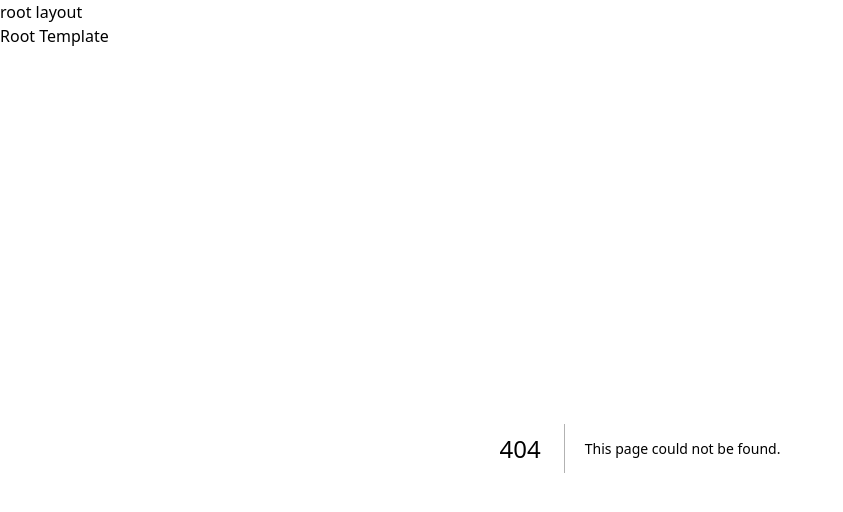
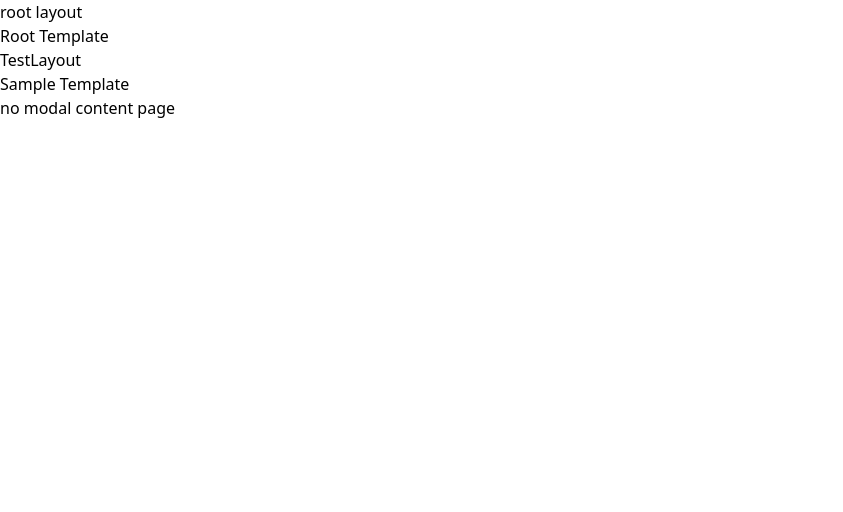
Before and after one commit to rae-han/docs-nextjs-app-dir, a Next.js app: page /sample/intercepting/content in a window 1280 px wide. Before the commit this address had no page. Shown: the top 512 px of the page, without its empty margins (0-843 px from the left). Built offline with nearby package versions, Linux system fonts and the light colour scheme.

Commit message:
intercepting routes

```diff
--- /dev/null
+++ b/src/app/sample/intercepting/@modal/content/page.tsx
@@ -0,0 +1,14 @@
+import React from 'react';
+import Modal from "@/app/sample/intercepting/_components/Modal";
+
+const ContentPage = () => {
+  return (
+    <Modal>
+      <div>
+        no modal content page
+      </div>
+    </Modal>
+  );
+};
+
+export default ContentPage;
--- /dev/null
+++ b/src/app/sample/intercepting/_components/Modal.tsx
@@ -0,0 +1,11 @@
+import React, {PropsWithChildren} from 'react';
+
+const Modal = ({ children }: PropsWithChildren) => {
+  return (
+    <div className="absolute bottom-0">
+      {children}
+    </div>
+  );
+};
+
+export default Modal;
--- /dev/null
+++ b/src/app/sample/intercepting/content/page.tsx
@@ -0,0 +1,11 @@
+import React from 'react';
+
+const ContentPage = () => {
+  return (
+    <div>
+      no modal content page
+    </div>
+  );
+};
+
+export default ContentPage;
--- a/src/app/sample/parallel/layout.tsx
+++ b/src/app/sample/parallel/layout.tsx
@@ -6,9 +6,10 @@ import {useSelectedLayoutSegment} from "next/navigation";
 interface Props extends PropsWithChildren {
   one: React.ReactNode,
   two: React.ReactNode,
+  header: React.ReactNode,
 }
 
-const Layout = ({ children, one, two  }: Props) => {
+const Layout = ({ children, one, two, header  }: Props) => {
   const oneSegment = useSelectedLayoutSegment('one')
   const twoSegment = useSelectedLayoutSegment('two')
   console.log({ oneSegment, twoSegment })
```
